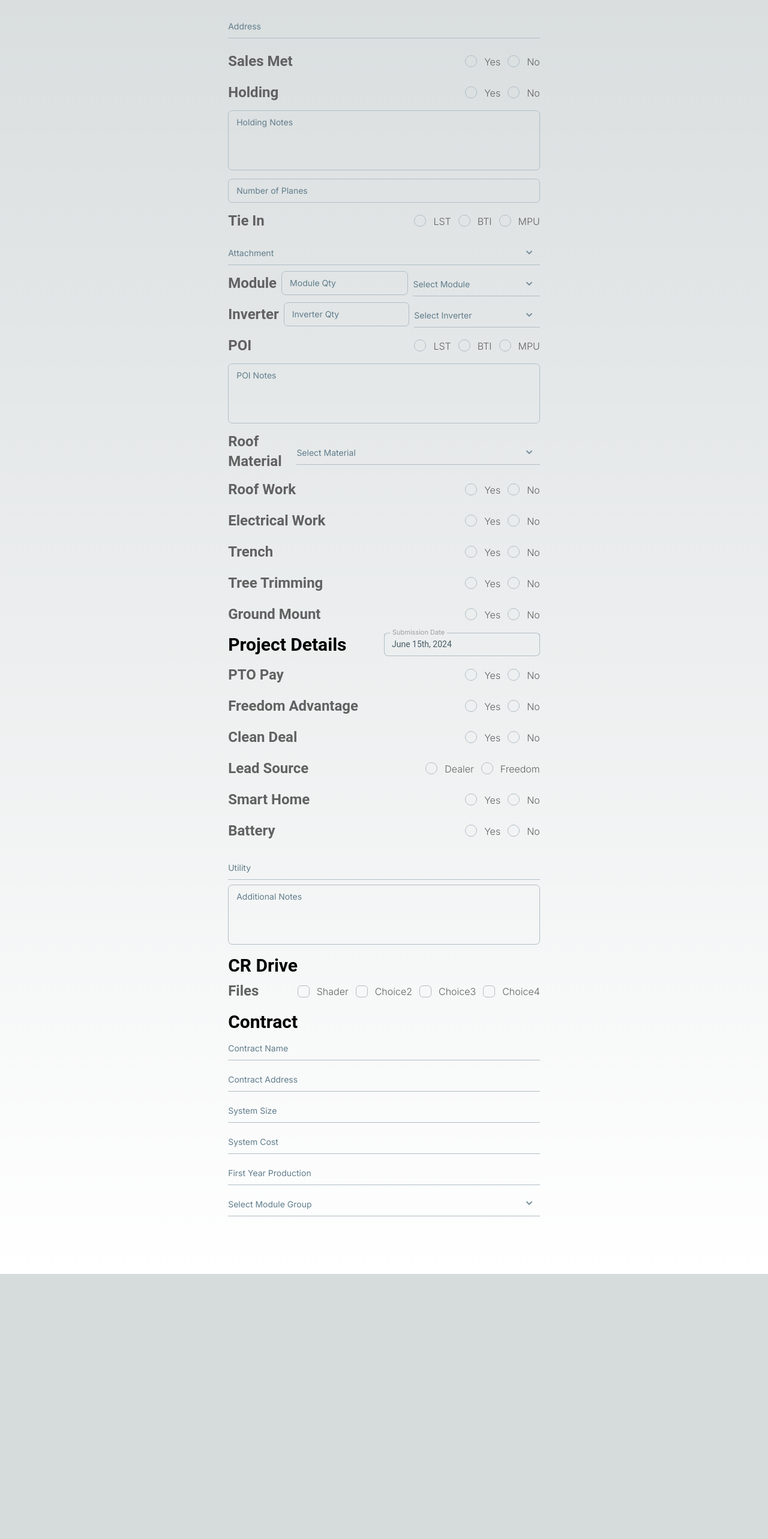
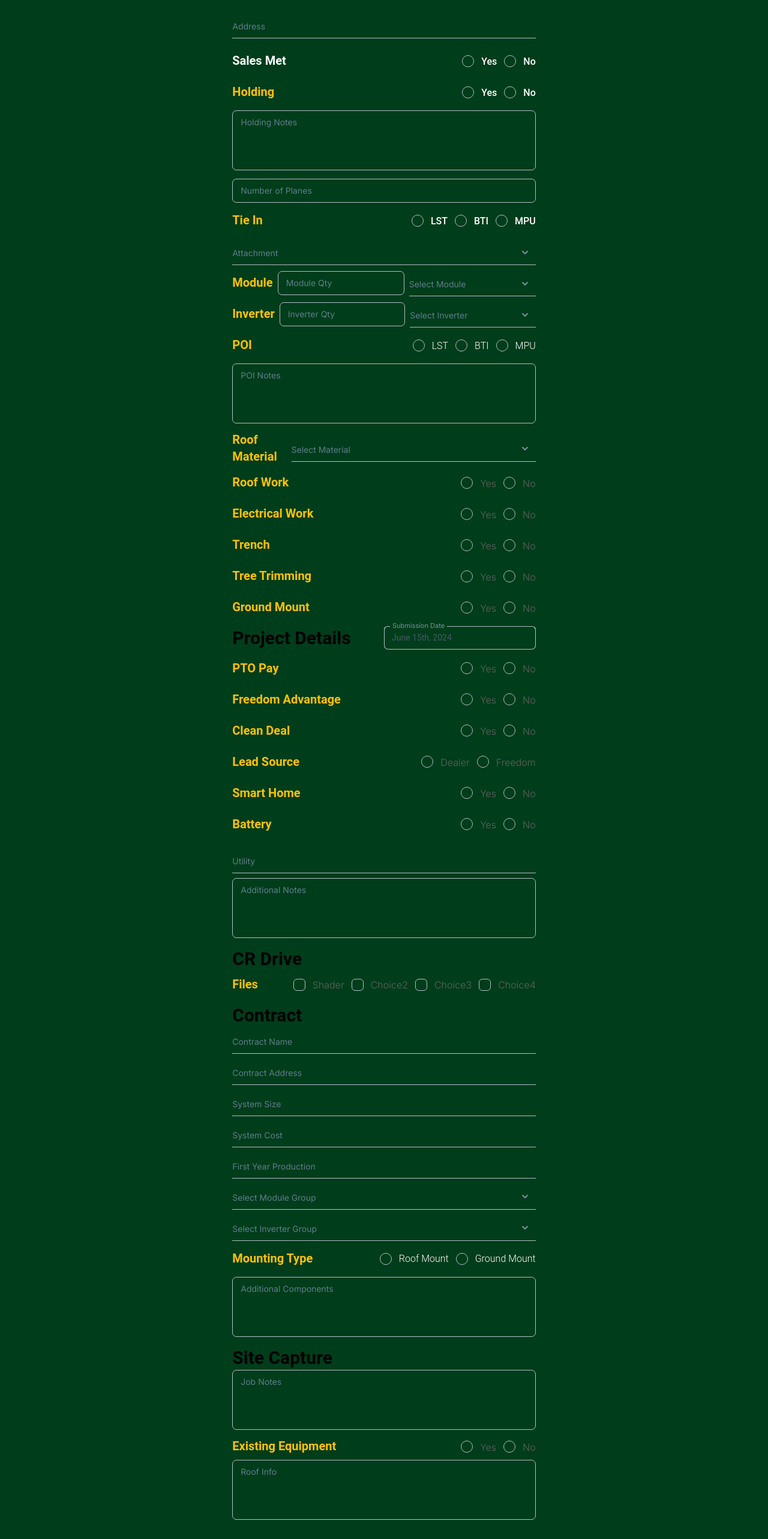
Before and after one commit to rockyliwanag/ff-final-audit, a Next.js app: page / in a window 1280 px wide. Shown: the part 200-2766 px from the top of the page at 60% size. Before the commit the page ends 2324 px from the top, so only its background shows below. Built offline with nearby package versions, Linux system fonts and the light colour scheme.

Commit message:
`chore: Update inverterGroup export and background colors`

```diff
--- a/src/app/globals.css
+++ b/src/app/globals.css
@@ -4,15 +4,15 @@
 
 :root {
   --foreground-rgb: 0, 0, 0;
-  --background-start-rgb: 214, 219, 220;
-  --background-end-rgb: 255, 255, 255;
+  --background-start-rgb: 0, 61, 27;
+  --background-end-rgb: 0, 61, 27;
 }
 
 @media (prefers-color-scheme: dark) {
   :root {
     --foreground-rgb: 255, 255, 255;
-    --background-start-rgb: 0, 0, 0;
-    --background-end-rgb: 0, 0, 0;
+    --background-start-rgb: 0, 61, 27;
+    --background-end-rgb: 0, 61, 27;
   }
 }
 
--- a/src/app/options/inverterGroup.js
+++ b/src/app/options/inverterGroup.js
@@ -4,4 +4,4 @@ const inverterGroup = [
     {"group":"Tesla"}
 ];
 
-export default batteries;
+export default inverterGroup;
--- a/src/app/page.js
+++ b/src/app/page.js
@@ -4,6 +4,7 @@ import CE_Notes from "@/components/CE_Notes";
 import ProjDetails from "@/components/ProjDetails";
 import CR_Drive from "@/components/CR_Drive";
 import Contract from "@/components/Contract";
+import SiteCapture from "@/components/SiteCapture";
 
 export default function Home() {
   return (
@@ -16,6 +17,7 @@ export default function Home() {
         <ProjDetails />
         <CR_Drive />
         <Contract />
+        <SiteCapture />
       </div>
     </main>
   );
--- a/src/components/CE_Notes.jsx
+++ b/src/components/CE_Notes.jsx
@@ -30,40 +30,40 @@ const CE_Notes = () => {
         <div className="mt-4">
             <form className="flex flex-col space-y-2">
                 <div className="flex flex-row justify-between items-center">
-                    <Typography variant="h4" color='gray'>Sales Met</Typography>
+                    <Typography variant="h5" color='amber' className="text-white">Sales Met</Typography>
                     <div className='flex flex-row'>
                         <div>
-                            <Radio color='green' name='salesMet' label='Yes' icon={<Icon/>}/>
+                            <Radio color='green' name='salesMet' label={<Typography className="text-white font-medium">Yes</Typography>} icon={<Icon/>}/>
                         </div>
                         <div>
-                            <Radio color='green' name='salesMet' label='No' icon={<Icon/>}/>
+                            <Radio color='green' name='salesMet' label={<Typography className="text-white font-medium">No</Typography>} icon={<Icon/>}/>
                         </div>
                     </div>
                 </div>
                 <div className='flex flex-row justify-between items-center'>
-                    <Typography variant="h4" color='gray'>Holding</Typography>
+                    <Typography variant="h5" color='amber'>Holding</Typography>
                     <div className="flex flex-row">
                         <div>
-                            <Radio name='holding' color='green' label='Yes' icon={<Icon/>}/>
+                            <Radio name='holding' color='green' label={<Typography className="text-white font-medium">Yes</Typography>} icon={<Icon/>}/>
                         </div>
                         <div>
-                            <Radio name='holding' color='green' label='No' icon={<Icon/>}/>
+                            <Radio name='holding' color='green' label={<Typography className="text-white font-medium">No</Typography>} icon={<Icon/>}/>
                         </div>
                     </div>
                 </div>
                     <div className="">
-                        <Textarea className='' name='holdingNotes' label='Holding Notes'/>
+                        <Textarea color='green' name='holdingNotes' label='Holding Notes'/>
                     </div>
                 <div className='flex flex-row'>
-                    <Input  type='number' name='numPlanes' color="green" label='Number of Planes' placeholder="0"/>
+                    <Input  type='number' name='numPlanes' className="text-white" color="green" label='Number of Planes' placeholder="0"/>
                 </div>
                 <div className="flex flex-row justify-between items-center">
-                    <Typography variant="h4" color='gray'>Tie In</Typography>
+                    <Typography variant="h5" color='amber'>Tie In</Typography>
                     <div className="flex flex-row">
                         {tieIn.map((item, idx) => {
                             return (
                                 <div key={idx}>
-                                    <Radio name='tieIn' color='green' label={item.method} icon={<Icon/>}/>
+                                    <Radio name='tieIn' color='green' label={<Typography className="text-white font-medium">{item.method}</Typography>} icon={<Icon/>}/>
                                 </div>
                             )
                         })}
@@ -79,44 +79,44 @@ const CE_Notes = () => {
                     </Select>
                 </div>
                 <div className="flex flex-row space-x-2 items-center">
-                <Typography variant="h4" color='gray'>Module</Typography>
-                    <Input className='w-8' type='number' name='modules' label='Module Qty' placeholder='0'/>
+                <Typography variant="h5" color='amber'>Module</Typography>
+                    <Input className='text-white' type='number' color='green' name='modules' label='Module Qty' placeholder='0'/>
                     <Select color='green' variant="standard" label='Select Module'>
                         {panels.map((item, idx) => {
                             return (
-                                <Option key={idx} value={item.type}>{item.type}</Option>
+                                <Option key={idx} className='text-white' value={item.type}>{item.type}</Option>
                             )
                         })}
                     </Select>
                 </div>
                 <div className="flex flex-row items-center space-x-2">
-                    <Typography className='grow' variant="h4" color='gray'>Inverter</Typography>
-                    <Input className='w-4' type='number' name='inverters' label='Inverter Qty' placeholder='0'/>
+                    <Typography className='grow' variant="h5" color='amber'>Inverter</Typography>
+                    <Input className='text-white' color='green'  type='number' name='inverters' label='Inverter Qty' placeholder='0'/>
                     <Select className='grow' color="green" variant="standard" label="Select Inverter">
                         {inverters.map((item, idx) => {
                             return (
-                                <Option key={idx} value={item.type}>{item.type}</Option>
+                                <Option key={idx} className='text-white' value={item.type}>{item.type}</Option>
                             )
                         })}
                     </Select>
                 </div>
                 <div className="flex flex-row justify-between items-center">
-                    <Typography variant="h4" color='gray'>POI</Typography>
+                    <Typography variant="h5" color='amber'>POI</Typography>
                     <div className="flex flex-row">
                         {tieIn.map((item, idx) => {
                             return (
                                 <div key={idx} className="self-end">
-                                    <Radio name='poi' color='green' label={item.method} icon={<Icon/>}/>
+                                    <Radio name='poi' color='green' label={<Typography className='text-white'>{item.method}</Typography>} icon={<Icon/>}/>
                                 </div>
                             )
                         })}
                     </div>
                 </div>
                 <div className="">
-                    <Textarea className='' name='poiNotes' label='POI Notes'/>
+                    <Textarea color='green' name='poiNotes' label='POI Notes'/>
                 </div>
                 <div className="flex flex-row items-center">
-                    <Typography variant="h4" color='gray'>Roof Material</Typography>
+                    <Typography variant="h5" color='amber'>Roof Material</Typography>
                     <Select color='green' variant='standard' label='Select Material'>
                         {roofMatetial.map((item, idx) => {
                             return (
@@ -126,7 +126,7 @@ const CE_Notes = () => {
                     </Select>
                 </div>
                 <div className="flex flex-row justify-between items-center">
-                    <Typography variant="h4" color='gray'>Roof Work</Typography>
+                    <Typography variant="h5" color='amber'>Roof Work</Typography>
                     <div className='flex flex-row'>
                         <div>
                             <Radio color='green' name='roofWork' label='Yes' icon={<Icon/>}/>
@@ -137,7 +137,7 @@ const CE_Notes = () => {
                     </div>
                 </div>
                 <div className="flex flex-row justify-between items-center">
-                    <Typography variant="h4" color='gray'>Electrical Work</Typography>
+                    <Typography variant="h5" color='amber'>Electrical Work</Typography>
                     <div className='flex flex-row'>
                         <div>
                             <Radio color='green' name='electricWork' label='Yes' icon={<Icon/>}/>
@@ -148,7 +148,7 @@ const CE_Notes = () => {
                     </div>
                 </div>
                 <div className="flex flex-row justify-between items-center">
-                    <Typography variant="h4" color='gray'>Trench</Typography>
+                    <Typography variant="h5" color='amber'>Trench</Typography>
                     <div className='flex flex-row'>
                         <div>
                             <Radio color='green' name='trench' label='Yes' icon={<Icon/>}/>
@@ -159,7 +159,7 @@ const CE_Notes = () => {
                     </div>
                 </div>
                 <div className="flex flex-row justify-between items-center">
-                    <Typography variant="h4" color='gray'>Tree Trimming</Typography>
+                    <Typography variant="h5" color='amber'>Tree Trimming</Typography>
                     <div className='flex flex-row'>
                         <div>
                             <Radio color='green' name='treeTrim' label='Yes' icon={<Icon/>}/>
@@ -170,7 +170,7 @@ const CE_Notes = () => {
                     </div>
                 </div>
                 <div className="flex flex-row justify-between items-center">
-                    <Typography variant="h4" color='gray'>Ground Mount</Typography>
+                    <Typography variant="h5" color='amber'>Ground Mount</Typography>
                     <div className='flex flex-row'>
                         <div>
                             <Radio color='green' name='groundMount' label='Yes' icon={<Icon/>}/>
--- a/src/components/CR_Drive.jsx
+++ b/src/components/CR_Drive.jsx
@@ -16,7 +16,7 @@ const CR_Drive = () => {
                     <Typography variant="h3" className="w-full">CR Drive</Typography>
                 </div>
                 <div className='flex flex-row justify-between items-center'>
-                    <Typography variant="h4" color="gray">Files</Typography>
+                    <Typography variant="h5" color="amber">Files</Typography>
                     <div className='flex flex-row'>
                         {crFiles.map((file, index) => (
                         <div key={index}>
--- a/src/components/Contract.jsx
+++ b/src/components/Contract.jsx
@@ -2,13 +2,16 @@
 import { useState } from "react";
 import {
     Typography,
+    Textarea,
     Input,
     Select,
     Option,
     Radio
 } from '@material-tailwind/react';
-
+import Icon from '@/assets/Icon';
 import moduleGroup from "@/app/options/moduleGroup";
+import inverterGroup from "@/app/options/inverterGroup";
+import mountingType from "@/app/options/mountingType";
 
 const Contract = () => {
     const [contractName, setContractName] = useState("");
@@ -103,6 +106,33 @@ const Contract = () => {
                         })}
                     </Select>
                 </div>
+                <div className="flex flex-row space-x-2">
+                    <Select
+                        className="w-full"
+                        color="green"
+                        variant="standard"
+                        label="Select Inverter Group"
+                    >
+                        {inverterGroup.map((item, idx) => {
+                            return(
+                                <Option key={idx} value={item.group}>{item.group}</Option>
+                            )
+                        })}
+                    </Select>
+                </div>
+                <div className='flex flex-row  justify-between items-center'>
+                    <Typography variant="h5" color="amber">Mounting Type</Typography>
+                    <div className='flex flex-row'>
+                        {mountingType.map((file, idx) => (
+                            <div key={idx} className='text-white'>
+                                <Radio  color='green' name='mountingType' value={file.type} label={<Typography color='white'>{file.type}</Typography>} icon={<Icon/>} />
+                            </div>
+                        ))}
+                    </div>
+                </div>
+                <div className="">
+                    <Textarea color='green' variant='outlined' name='additionalComponents' label={/*<Typography color='white'>*/'Additional Components'/*</Typography>*/}/>
+                </div>
             </div>
         </form>
     </>
--- a/src/components/ProjDetails.jsx
+++ b/src/components/ProjDetails.jsx
@@ -41,6 +41,7 @@ const ProjDetails = () => {
                     <Popover placement="bottom">
                         <PopoverHandler>
                         <Input
+                            color="green"
                             label="Submission Date"
                             onChange={() => null}
                             value={date ? format(date, "PPP") : ""}
@@ -55,25 +56,25 @@ const ProjDetails = () => {
                             className="border-0"
                             classNames={{
                             caption: "flex justify-center py-2 mb-4 relative items-center",
-                            caption_label: "text-sm font-medium text-gray-900",
+                            caption_label: "text-sm font-medium text-amber-900",
                             nav: "flex items-center",
                             nav_button:
-                                "h-6 w-6 bg-transparent hover:bg-blue-gray-50 p-1 rounded-md transition-colors duration-300",
+                                "h-6 w-6 bg-transparent hover:bg-blue-amber-50 p-1 rounded-md transition-colors duration-300",
                             nav_button_previous: "absolute left-1.5",
                             nav_button_next: "absolute right-1.5",
                             table: "w-full border-collapse",
-                            head_row: "flex font-medium text-gray-900",
+                            head_row: "flex font-medium text-amber-900",
                             head_cell: "m-0.5 w-9 font-normal text-sm",
                             row: "flex w-full mt-2",
-                            cell: "text-gray-600 rounded-md h-9 w-9 text-center text-sm p-0 m-0.5 relative [&:has([aria-selected].day-range-end)]:rounded-r-md [&:has([aria-selected].day-outside)]:bg-gray-900/20 [&:has([aria-selected].day-outside)]:text-white [&:has([aria-selected])]:bg-gray-900/50 first:[&:has([aria-selected])]:rounded-l-md last:[&:has([aria-selected])]:rounded-r-md focus-within:relative focus-within:z-20",
+                            cell: "text-amber-600 rounded-md h-9 w-9 text-center text-sm p-0 m-0.5 relative [&:has([aria-selected].day-range-end)]:rounded-r-md [&:has([aria-selected].day-outside)]:bg-amber-900/20 [&:has([aria-selected].day-outside)]:text-white [&:has([aria-selected])]:bg-amber-900/50 first:[&:has([aria-selected])]:rounded-l-md last:[&:has([aria-selected])]:rounded-r-md focus-within:relative focus-within:z-20",
                             day: "h-9 w-9 p-0 font-normal",
                             day_range_end: "day-range-end",
                             day_selected:
-                                "rounded-md bg-gray-900 text-white hover:bg-gray-900 hover:text-white focus:bg-gray-900 focus:text-white",
-                            day_today: "rounded-md bg-gray-200 text-gray-900",
+                                "rounded-md bg-amber-900 text-white hover:bg-amber-900 hover:text-white focus:bg-amber-900 focus:text-white",
+                            day_today: "rounded-md bg-amber-200 text-amber-900",
                             day_outside:
-                                "day-outside text-gray-500 opacity-50 aria-selected:bg-gray-500 aria-selected:text-gray-900 aria-selected:bg-opacity-10",
-                            day_disabled: "text-gray-500 opacity-50",
+                                "day-outside text-amber-500 opacity-50 aria-selected:bg-amber-500 aria-selected:text-amber-900 aria-selected:bg-opacity-10",
+                            day_disabled: "text-amber-500 opacity-50",
                             day_hidden: "invisible",
                             }}
                             components={{
@@ -89,7 +90,7 @@ const ProjDetails = () => {
                     </Popover>
                 </div>
                 <div className='flex flex-row  justify-between items-center'>
-                    <Typography variant="h4" color="gray">PTO Pay</Typography>
+                    <Typography variant="h5" color="amber">PTO Pay</Typography>
                     <div className='flex flex-row'>
                         <div>
                             <Radio color='green' name='ptoPay' label='Yes' icon={<Icon/>}/>
@@ -100,7 +101,7 @@ const ProjDetails = () => {
                     </div>
                 </div>
                 <div className='flex flex-row  justify-between items-center'>
-                    <Typography variant="h4" color="gray">Freedom Advantage</Typography>
+                    <Typography variant="h5" color="amber">Freedom Advantage</Typography>
                     <div className='flex flex-row'>
                         <div>
                             <Radio color='green' name='freedomAdvantage' label='Yes' icon={<Icon/>}/>
@@ -111,7 +112,7 @@ const ProjDetails = () => {
                     </div>
                 </div>
                 <div className='flex flex-row  justify-between items-center'>
-                    <Typography variant="h4" color="gray">Clean Deal</Typography>
+                    <Typography variant="h5" color="amber">Clean Deal</Typography>
                     <div className='flex flex-row'>
                         <div>
                             <Radio color='green' name='cleanDeal' label='Yes' icon={<Icon/>}/>
@@ -122,7 +123,7 @@ const ProjDetails = () => {
                     </div>
                 </div>
                 <div className='flex flex-row  justify-between items-center'>
-                    <Typography variant="h4" color="gray">Lead Source</Typography>
+                    <Typography variant="h5" color="amber">Lead Source</Typography>
                     <div className='flex flex-row'>
                         <div>
                             <Radio color='green' name='leadSource' label='Dealer' icon={<Icon/>}/>
@@ -133,7 +134,7 @@ const ProjDetails = () => {
                     </div>
                 </div>
                 <div className='flex flex-row  justify-between items-center'>
-                    <Typography variant="h4" color="gray">Smart Home</Typography>
+                    <Typography variant="h5" color="amber">Smart Home</Typography>
                     <div className='flex flex-row'>
                         <div>
                             <Radio color='green' name='smartHome' label='Yes' icon={<Icon/>}/>
@@ -144,7 +145,7 @@ const ProjDetails = () => {
                     </div>
                 </div>
                 <div className='flex flex-row  justify-between items-center'>
-                    <Typography variant="h4" color="gray">Battery</Typography>
+                    <Typography variant="h5" color="amber">Battery</Typography>
                     <div className='flex flex-row'>
                         <div>
                             <Radio color='green' name='battery' label='Yes' value={true} icon={<Icon/>} onChange={handleChange}/>
--- /dev/null
+++ b/src/components/SiteCapture.jsx
@@ -0,0 +1,41 @@
+'use client';
+import {
+    Typography,
+    Textarea,
+    Radio
+} from '@material-tailwind/react';
+import Icon from '@/assets/Icon';
+
+const SiteCapture = () => {
+
+  return (
+    <>
+        <div>
+            <form>
+                <div className="flex flex-row mt-2">
+                    <Typography variant="h3" className="w-full">Site Capture</Typography>
+                </div>
+                <div className="">
+                    <Textarea color='green' name='jobNotes' label='Job Notes'/>
+                </div>
+                <div className="flex flex-row justify-between items-center">
+                    <Typography variant="h5" color='amber'>Existing Equipment</Typography>
+                    <div className='flex flex-row'>
+                        <div>
+                            <Radio color='green' name='existingEquipment' label='Yes' icon={<Icon/>}/>
+                        </div>
+                        <div>
+                            <Radio color='green' name='existingEquipment' label='No' icon={<Icon/>}/>
+                        </div>
+                    </div>
+                </div>
+                <div className="">
+                    <Textarea color='green' name='roofInfo' label='Roof Info'/>
+                </div>
+            </form>
+        </div>
+    </>
+  )
+}
+
+export default SiteCapture
```
